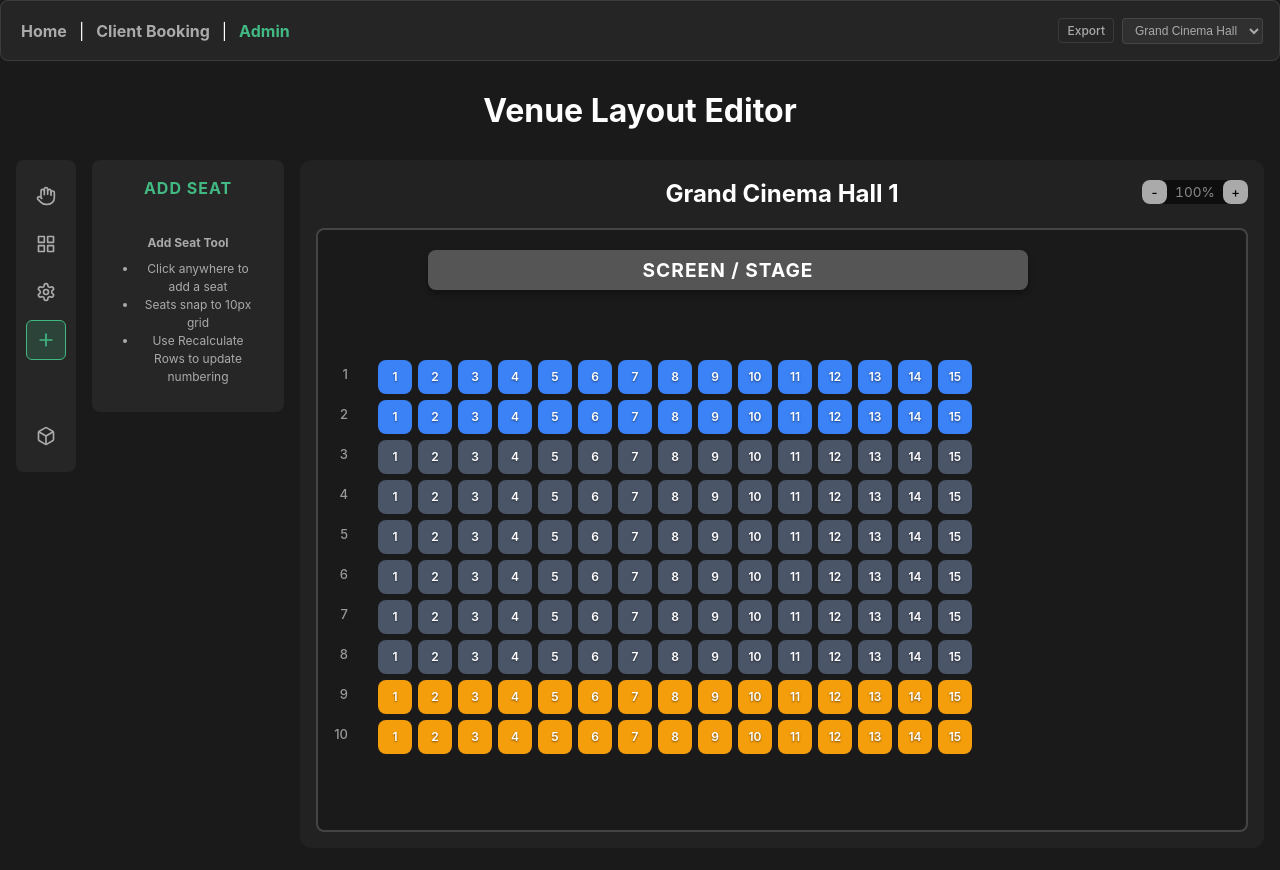
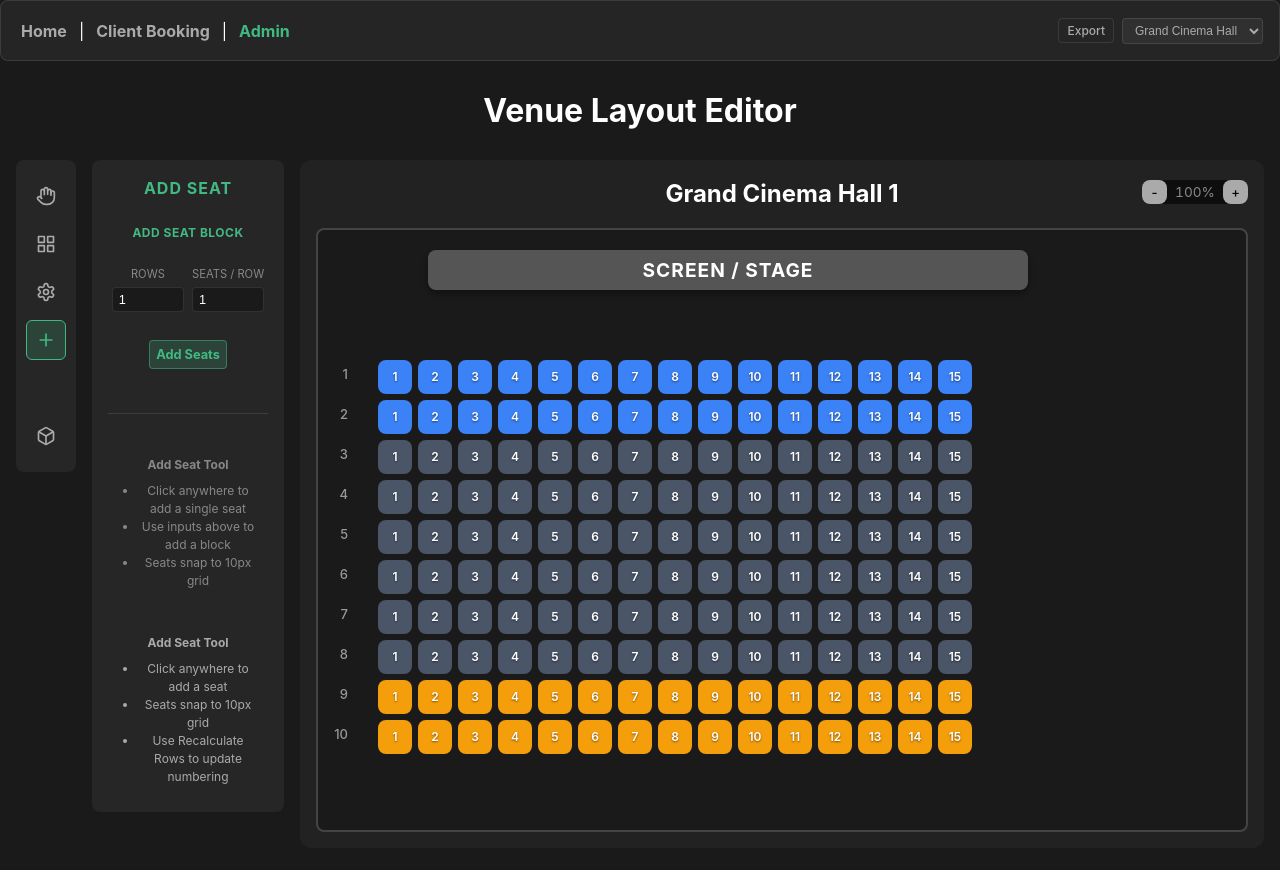
Before and after one commit to gerasem/ticket-shop, a Vue app: page /admin in a window 1280 px wide. Both pictures are taken after a click on the button 46 px from the left and 340 px from the top of the page. Shown: the top 870 px of the page. Built offline with nearby package versions, Linux system fonts and the light colour scheme.

Commit message:
add multiple rows and places

```diff
--- /dev/null
+++ b/src/components/admin/AdminSeatSettings.vue
@@ -0,0 +1,152 @@
+<template>
+  <div class="sidebar-section settings-section">
+    <div class="settings-subtitle">Add Seat Block</div>
+
+    <div class="settings-row">
+      <div class="settings-group">
+        <label>Rows</label>
+        <input
+          type="number"
+          v-model.number="rows"
+          class="settings-input"
+          min="1"
+          max="50"
+        />
+      </div>
+
+      <div class="settings-group">
+        <label>Seats / Row</label>
+        <input
+          type="number"
+          v-model.number="seatsPerRow"
+          class="settings-input"
+          min="1"
+          max="50"
+        />
+      </div>
+    </div>
+
+    <div class="settings-group">
+      <button class="action-btn add-btn" @click="emitAdd">
+        Add Seats
+      </button>
+    </div>
+
+    <div class="settings-divider"></div>
+
+    <div style="padding: 10px; font-size: 0.75rem; color: var(--color-text-tertiary);">
+      <p style="margin: 0 0 8px 0;"><strong>Add Seat Tool</strong></p>
+      <ul style="margin: 0; padding-left: 20px;">
+        <li>Click anywhere to add a single seat</li>
+        <li>Use inputs above to add a block</li>
+        <li>Seats snap to 10px grid</li>
+      </ul>
+    </div>
+  </div>
+</template>
+
+<script setup lang="ts">
+import { ref } from 'vue';
+
+const rows = ref(1);
+const seatsPerRow = ref(1);
+
+const emit = defineEmits<{
+  (e: 'add-seat-block', rows: number, seatsPerRow: number): void;
+}>();
+
+const emitAdd = () => {
+  emit('add-seat-block', rows.value, seatsPerRow.value);
+};
+</script>
+
+<style scoped>
+/* Reusing styles from AdminView/other settings */
+.settings-section {
+  width: 100%;
+  display: flex;
+  flex-direction: column;
+  gap: 1rem;
+  padding: 0 0.25rem;
+}
+
+.settings-subtitle {
+  font-size: 0.75rem;
+  color: var(--color-accent);
+  text-transform: uppercase;
+  font-weight: bold;
+  margin-bottom: 0.5rem;
+  letter-spacing: 0.5px;
+}
+
+.settings-group {
+  display: flex;
+  flex-direction: column;
+  gap: 0.25rem;
+  margin-bottom: 0.75rem;
+  min-width: 0;
+}
+
+.settings-group label {
+  font-size: 0.7rem;
+  color: var(--color-text-tertiary);
+  text-transform: uppercase;
+}
+
+.settings-input {
+  background: var(--color-bg-input);
+  border: 1px solid var(--color-border-light);
+  color: var(--color-text-white);
+  padding: 4px 6px;
+  border-radius: 4px;
+  font-size: 0.8rem;
+}
+
+.settings-input:focus {
+  border-color: var(--color-accent);
+  outline: none;
+}
+
+.settings-row {
+  display: grid;
+  grid-template-columns: 1fr 1fr;
+  gap: 0.5rem;
+  margin-bottom: 0.75rem;
+}
+
+.settings-row .settings-group {
+  margin-bottom: 0;
+}
+
+.action-btn {
+  width: 100%;
+  padding: 6px;
+  border-radius: 4px;
+  border: none;
+  font-weight: bold;
+  cursor: pointer;
+  font-size: 0.8rem;
+  transition: all 0.2s;
+  display: flex;
+  align-items: center;
+  justify-content: center;
+  gap: 0.5rem;
+}
+
+.add-btn {
+  background: var(--color-accent-light);
+  color: var(--color-accent);
+  border: 1px solid var(--color-accent-strong);
+}
+
+.add-btn:hover {
+  background: var(--color-accent-medium);
+}
+
+.settings-divider {
+  width: 100%;
+  height: 1px;
+  background: var(--color-border-light);
+  margin: 1rem 0;
+}
+</style>
--- a/src/views/AdminView.vue
+++ b/src/views/AdminView.vue
@@ -14,6 +14,7 @@ import { OBJECT_TEMPLATES } from '../types/venueObjects';
 import AdminVenueSettings from '../components/admin/AdminVenueSettings.vue';
 import AdminBackgroundSettings from '../components/admin/AdminBackgroundSettings.vue';
 import AdminObjectSettings from '../components/admin/AdminObjectSettings.vue';
+import AdminSeatSettings from '../components/admin/AdminSeatSettings.vue';
 
 const venueStore = useVenueStore();
 
@@ -535,6 +536,36 @@ const addSeat = (event: MouseEvent) => {
   venueStore.currentVenue.seats.push(newSeat);
 };
 
+const addSeatBlock = (rows: number, seatsPerRow: number) => {
+  if (!venueStore.currentVenue) return;
+
+  const startX = 100;
+  const startY = 100;
+  const seatWidth = venueStore.currentVenue.defaultSeatStyle.width;
+  const seatHeight = venueStore.currentVenue.defaultSeatStyle.height;
+  const gap = 10;
+
+  for (let r = 0; r < rows; r++) {
+    for (let c = 0; c < seatsPerRow; c++) {
+      const x = startX + c * (seatWidth + gap);
+      const y = startY + r * (seatHeight + gap);
+
+      const newSeat = {
+        id: `seat-${Date.now()}-${r}-${c}`,
+        x,
+        y,
+        status: 'free' as const,
+        row: r + 1,
+        place: c + 1,
+        typeId: 'standard',
+        rotation: 0
+      };
+
+      venueStore.currentVenue.seats.push(newSeat);
+    }
+  }
+};
+
 const handleContainerMouseDown = (event: MouseEvent) => {
   // Ignore if clicking sidebar or if already panning
   if ((event.target as HTMLElement).closest('.sidebar')) return;
@@ -808,6 +839,12 @@ watch(activeTool, (newTool) => {
           v-model:showRightRowLabels="showRightRowLabels"
           @recalculate-rows="recalculateRows"
           @open-type-modal="showTypeModal = true"
+        />
+
+        <!-- Add Seat Tool Section -->
+        <AdminSeatSettings
+          v-if="activeTool === 'add-seat'"
+          @add-seat-block="addSeatBlock"
         />
 
         <!-- Background Settings Section -->
```
